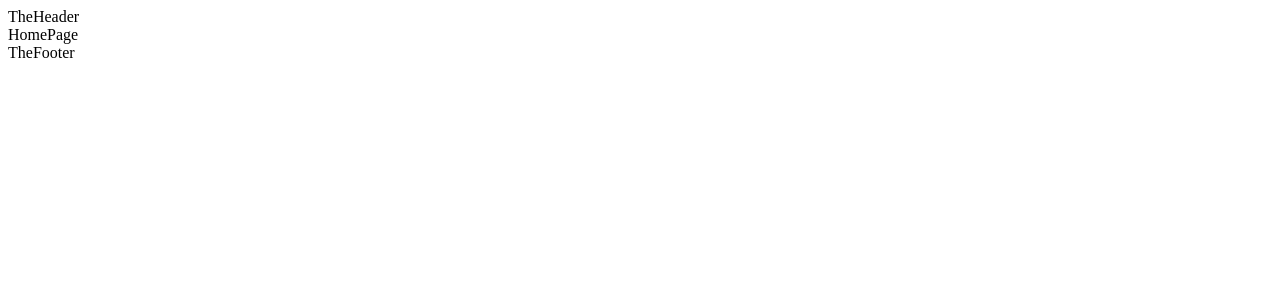
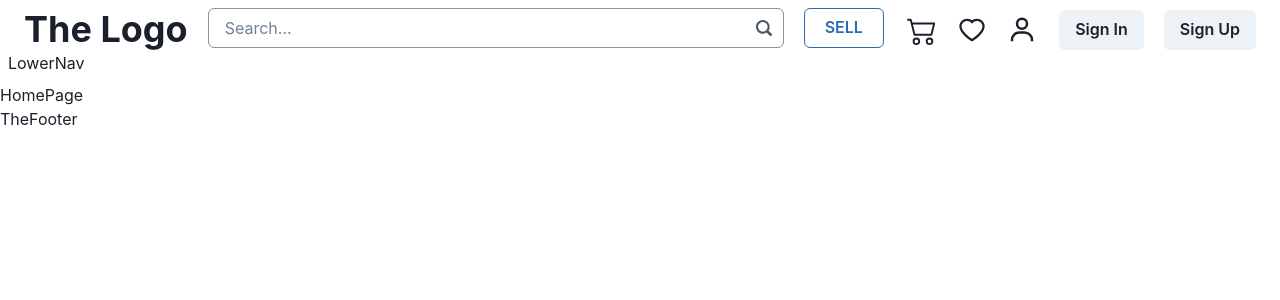
Before and after one commit to HlemoXGamer/reverb-clone, a React (Vite) app: page / in a window 1280 px wide. Shown: the top 300 px of the page. Built offline with nearby package versions, Linux system fonts and the light colour scheme.

Commit message:
Task: #001
	Ui Of Top Navbar

```diff
--- a/package.json
+++ b/package.json
@@ -10,6 +10,7 @@
         "preview": "vite preview"
     },
     "dependencies": {
+        "@chakra-ui/icons": "^2.1.1",
         "@chakra-ui/react": "^2.8.1",
         "@emotion/react": "^11.11.1",
         "@emotion/styled": "^11.11.0",
@@ -17,6 +18,7 @@
         "framer-motion": "^10.16.4",
         "react": "^18.2.0",
         "react-dom": "^18.2.0",
+        "react-icons": "^4.11.0",
         "react-redux": "^8.1.3",
         "react-router-dom": "^6.16.0",
         "redux": "^4.2.1"
--- a/src/App.jsx
+++ b/src/App.jsx
@@ -1,7 +1,11 @@
 import MainLayout from "./layout/MainLayout";
-
+import { ChakraProvider } from "@chakra-ui/react";
 const App = () => {
-    return <MainLayout />;
+    return (
+        <ChakraProvider>
+            <MainLayout />
+        </ChakraProvider>
+    );
 };
 
 export default App;
--- /dev/null
+++ b/src/components/Common/SearchBar.jsx
@@ -0,0 +1,23 @@
+import React from "react";
+
+import { Input, InputGroup, InputRightElement } from "@chakra-ui/react";
+import { Search2Icon } from "@chakra-ui/icons";
+
+const SearchBar = () => {
+    return (
+        <React.Fragment>
+            <InputGroup borderRadius={5} width="xl">
+                <Input
+                    type="text"
+                    placeholder="Search..."
+                    border="1px solid #949494"
+                />
+                <InputRightElement pointerEvents="pointer">
+                    <Search2Icon color="gray.600" />
+                </InputRightElement>
+            </InputGroup>
+        </React.Fragment>
+    );
+};
+
+export default SearchBar;
--- /dev/null
+++ b/src/components/Common/TheLogo.jsx
@@ -0,0 +1,13 @@
+import React from "react";
+import { Heading } from "@chakra-ui/react";
+const TheLogo = () => {
+    return (
+        <React.Fragment>
+            <Heading as="h1" size="xl" noOfLines={1}>
+                The Logo
+            </Heading>
+        </React.Fragment>
+    );
+};
+
+export default TheLogo;
--- a/src/components/UI/TheHeader.jsx
+++ /dev/null
@@ -1,5 +0,0 @@
-const TheHeader = () => {
-    return <div>TheHeader</div>;
-};
-
-export default TheHeader;
--- /dev/null
+++ b/src/components/UI/TheHeader/TheHeader.jsx
@@ -0,0 +1,19 @@
+import React from "react";
+
+import TopNav from "./parts/TopNav";
+import LowerNav from "./parts/LowerNav";
+
+import { Box } from "@chakra-ui/layout";
+
+const TheHeader = () => {
+    return (
+        <React.Fragment>
+            <Box m={2}>
+                <TopNav />
+                <LowerNav />
+            </Box>
+        </React.Fragment>
+    );
+};
+
+export default TheHeader;
--- /dev/null
+++ b/src/components/UI/TheHeader/parts/LowerNav.jsx
@@ -0,0 +1,7 @@
+import React from "react";
+
+const LowerNav = () => {
+    return <div>LowerNav</div>;
+};
+
+export default LowerNav;
--- /dev/null
+++ b/src/components/UI/TheHeader/parts/TopNav.jsx
@@ -0,0 +1,49 @@
+import React from "react";
+import { Link } from "react-router-dom";
+
+import TheLogo from "../../../Common/TheLogo";
+import SearchBar from "../../../Common/SearchBar";
+
+import { Box, Container } from "@chakra-ui/layout";
+import { Button } from "@chakra-ui/button";
+
+import { BsCart2 } from "react-icons/bs";
+import { AiOutlineHeart } from "react-icons/ai";
+import { BiUser } from "react-icons/bi";
+
+const TopNav = () => {
+    return (
+        <React.Fragment>
+            <Container maxW="xxl">
+                <Box
+                    display="flex"
+                    alignItems="center"
+                    justifyContent="space-between"
+                >
+                    <Box display="flex" gap="5">
+                        <TheLogo />
+                        <SearchBar />
+                        <Button colorScheme="blue" variant="outline" px="5">
+                            SELL
+                        </Button>
+                    </Box>
+                    <Box display="flex" gap="5">
+                        <BsCart2 size={30} />
+                        <AiOutlineHeart size={30} />
+                        <BiUser size={30} />
+                    </Box>
+                    <Box display="flex" gap={5}>
+                        <Button>
+                            <Link to="/signup">Sign In</Link>
+                        </Button>
+                        <Button>
+                            <Link to="/signin">Sign Up</Link>
+                        </Button>
+                    </Box>
+                </Box>
+            </Container>
+        </React.Fragment>
+    );
+};
+
+export default TopNav;
--- a/src/layout/MainLayout.jsx
+++ b/src/layout/MainLayout.jsx
@@ -1,7 +1,7 @@
 import React from "react";
 
 import TheFooter from "../components/UI/TheFooter";
-import TheHeader from "../components/UI/TheHeader";
+import TheHeader from "../components/UI/TheHeader/TheHeader";
 import MyRoutes from "../TheRoutes";
 
 const MainLayout = () => {
```
Also changed, not shown: 1 other file (tests, documents, lock files or other folders). Lines whose indentation alone changed are shown as unchanged.
